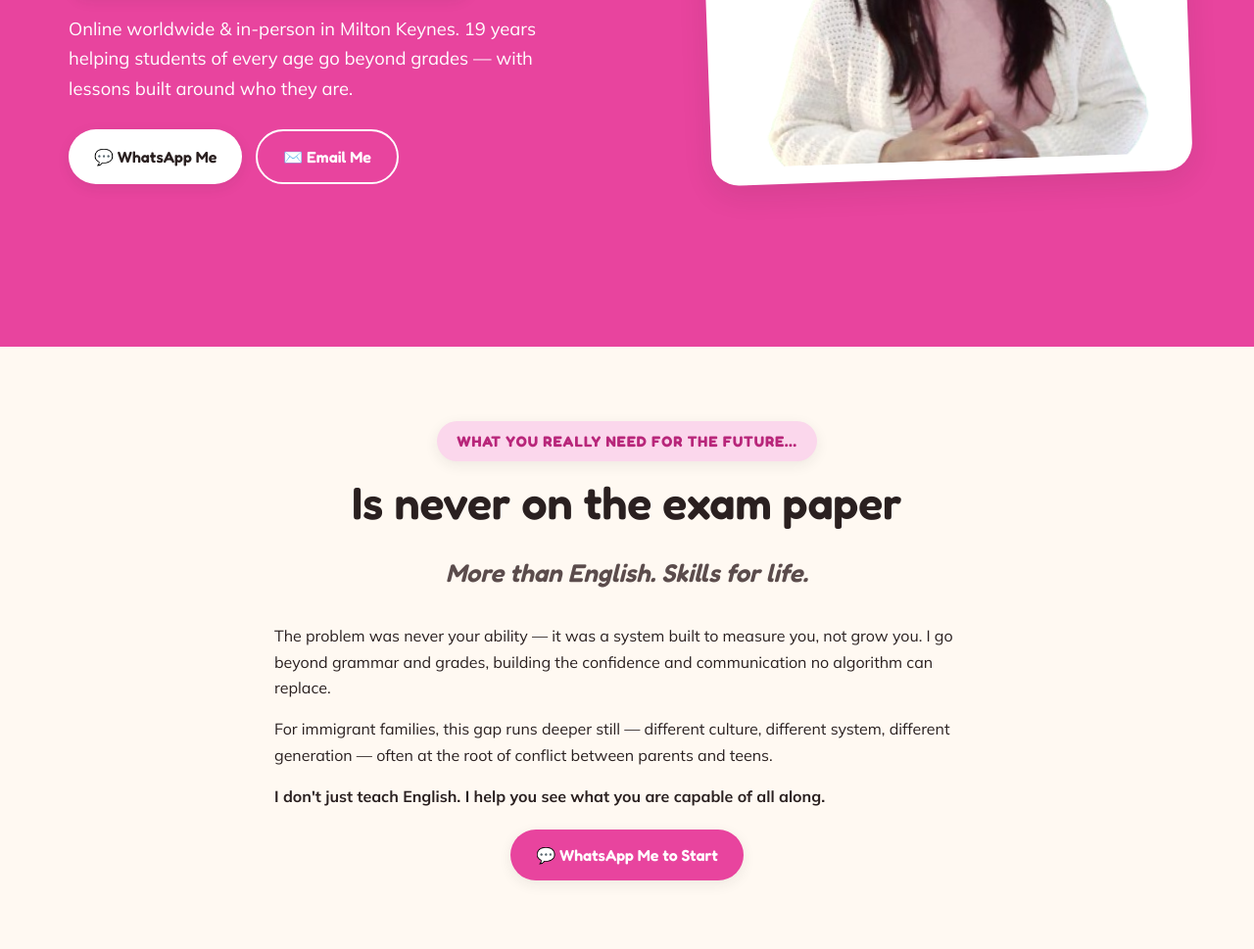
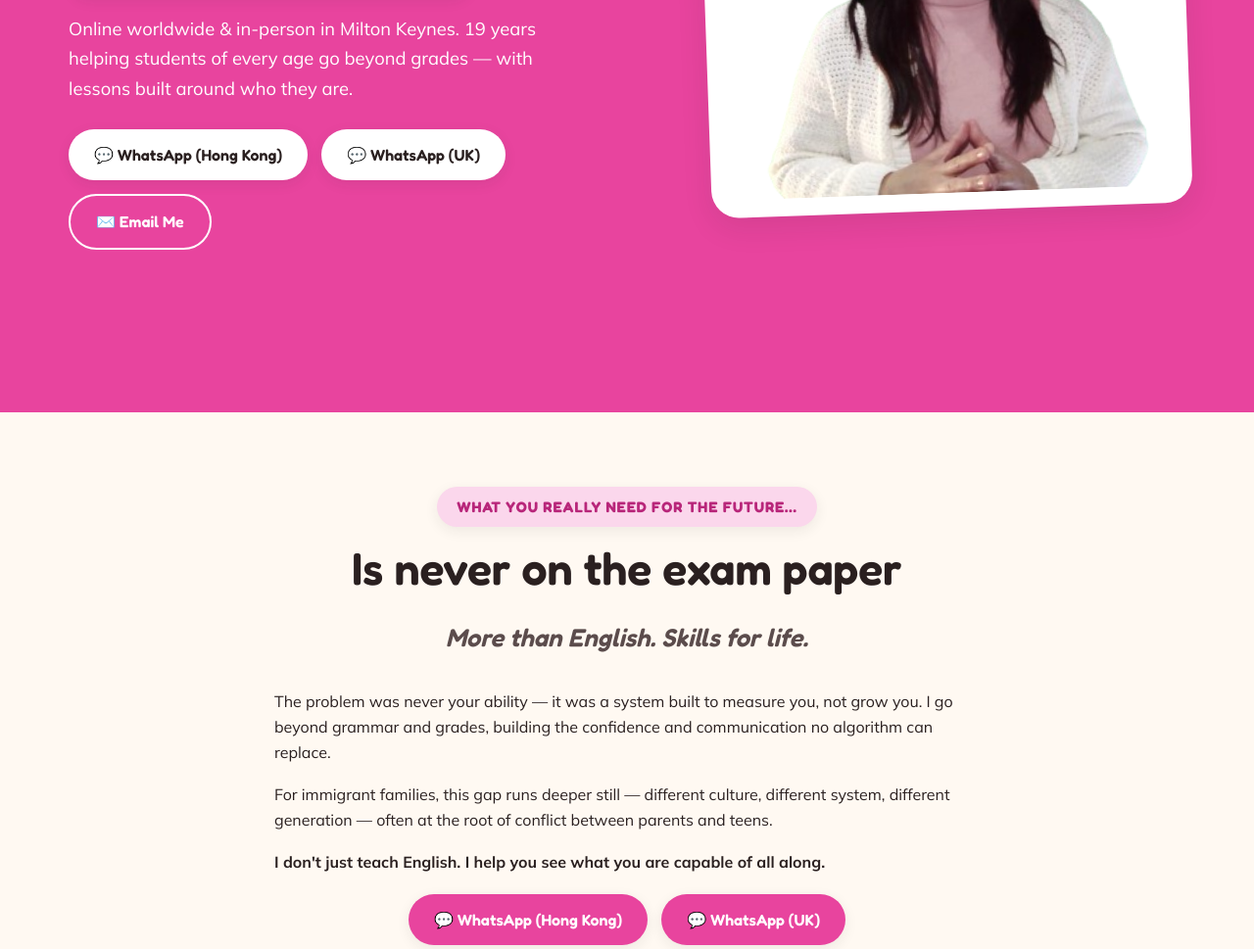
Before and after one commit to himariliz/misslizibg.com, a plain HTML site: page index.html in a window 1280 px wide. Shown: the part 503-1472 px from the top of the page at 98% size. Drawn offline with Linux system fonts and the light colour scheme.

Commit message:
Update index.html

```diff
--- a/index.html
+++ b/index.html
@@ -88,7 +88,8 @@
       <a class="btn-link-pill" href="lessons.html" style="margin-bottom:18px;">💛 Also Offering Parent–Teen Relationship Sessions →</a>
       <p style="font-size:1.15rem; max-width:520px;">Online worldwide & in-person in Milton Keynes. 19 years helping students of every age go beyond grades — with lessons built around who they are.</p>
       <div class="btn-row" style="margin-top:26px;">
-        <a class="btn btn-white" href="https://wa.me/85292589612" target="_blank" rel="noopener">💬 WhatsApp Me</a>
+        <a class="btn btn-white" href="https://wa.me/85292589612" target="_blank" rel="noopener">💬 WhatsApp (Hong Kong)</a>
+        <a class="btn btn-white" href="https://wa.me/447561155098" target="_blank" rel="noopener">💬 WhatsApp (UK)</a>
         <a class="btn btn-outline" href="mailto:misslizibg@gmail.com">✉️ Email Me</a>
       </div>
     </div>
@@ -109,7 +110,8 @@
       <p><strong>I don't just teach English. I help you see what you are capable of all along.</strong></p>
     </div>
     <div class="btn-row" style="justify-content:center; margin-top:20px;">
-      <a class="btn btn-pink" href="https://wa.me/85292589612" target="_blank" rel="noopener">💬 WhatsApp Me to Start</a>
+      <a class="btn btn-pink" href="https://wa.me/85292589612" target="_blank" rel="noopener">💬 WhatsApp (Hong Kong)</a>
+      <a class="btn btn-pink" href="https://wa.me/447561155098" target="_blank" rel="noopener">💬 WhatsApp (UK)</a>
     </div>
   </div>
 </section>
@@ -191,7 +193,8 @@
     <p class="max-prose mx-auto" style="font-size:1.2rem;">Book a paid trial lesson and let's see what your learning journey could look like.</p>
     <div class="btn-row" style="justify-content:center; margin-top:20px;">
       <a class="btn btn-white" href="book.html">📌 How to Book</a>
-      <a class="btn btn-outline" href="https://wa.me/85292589612" target="_blank" rel="noopener">💬 WhatsApp Me</a>
+      <a class="btn btn-outline" href="https://wa.me/85292589612" target="_blank" rel="noopener">💬 WhatsApp (Hong Kong)</a>
+      <a class="btn btn-outline" href="https://wa.me/447561155098" target="_blank" rel="noopener">💬 WhatsApp (UK)</a>
     </div>
   </div>
 </section>
```
